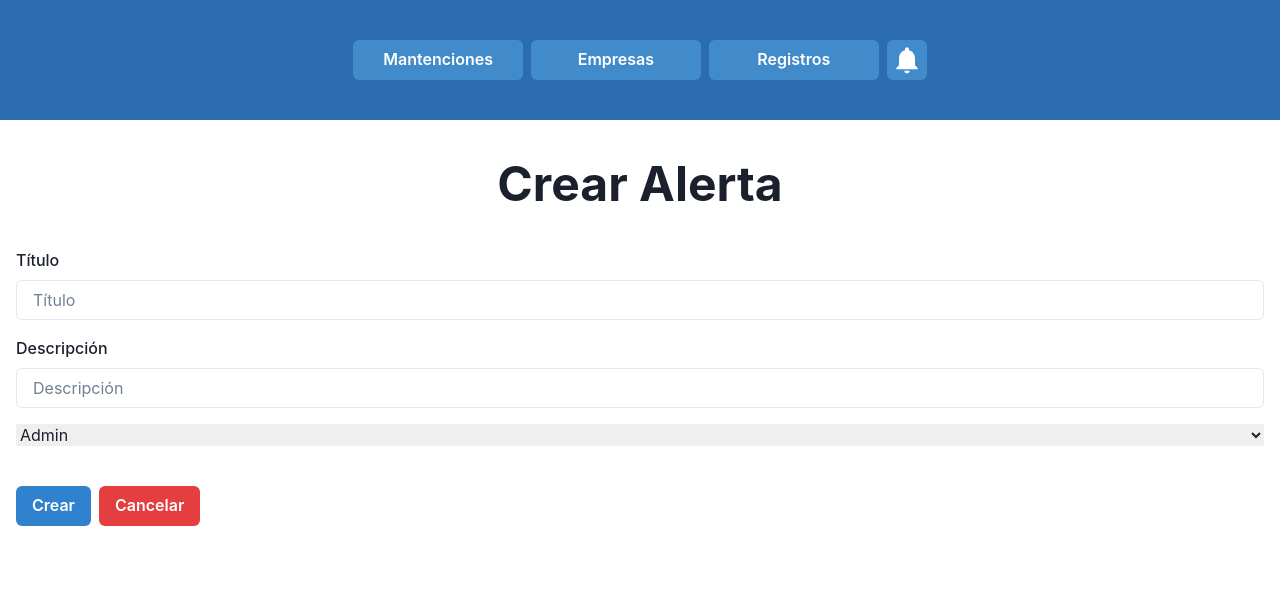
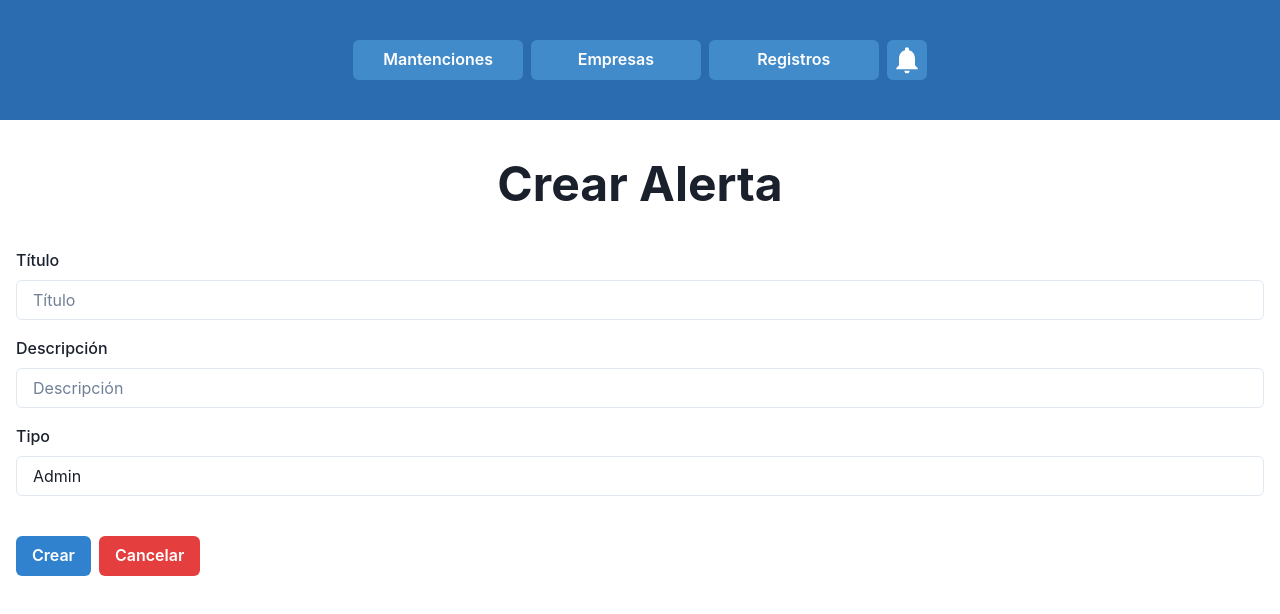
Before and after one commit to BGMP/maintenance, a Next.js app in the folder frontend/: page /alert/create in a window 1280 px wide. Shown: the top 614 px of the page. Built offline with nearby package versions, Linux system fonts and the light colour scheme.

Commit message:
refactor: last fixes for alerts

```diff
--- a/frontend/pages/alert/create.jsx
+++ b/frontend/pages/alert/create.jsx
@@ -1,9 +1,9 @@
 import {React, useState} from "react";
 import {
     Button,
-    Container,
+    Container, FormControl, FormLabel,
     Heading,
-    HStack,
+    HStack, Input,
     Stack,
     Text
 } from "@chakra-ui/react";
@@ -53,13 +53,17 @@ const Create = () => {
                             {touched.description && errors.description && (
                                 <Text color={"red"}>{errors.description}</Text>
                             )}
-                            <Field as="select" name="type">
-                                <option value="admin">Admin</option>
-                                <option value="company">Company</option>
-                                <option value="vecino">Vecino</option>
-                            </Field>
-
-
+                            <FormControl id="type">
+                                <FormLabel>Tipo</FormLabel>
+                                <Input as="select" name="type" type="type" onChange={handleChange} value={values.type} onBlur={handleBlur} placeholder="admin">
+                                    <option value="admin">Admin</option>
+                                    <option value="company">Company</option>
+                                    <option value="vecino">Vecino</option>
+                                </Input>
+                            </FormControl>
+                            {touched.type && errors.type && (
+                                <Text color={"red"}>{errors.type}</Text>
+                            )}
                         </Stack>
                         <HStack>
                             <Button colorScheme="blue" mt={10} mb={10} type={"submit"} onClick={() => router.push('/alerts')}>Crear</Button>
```
